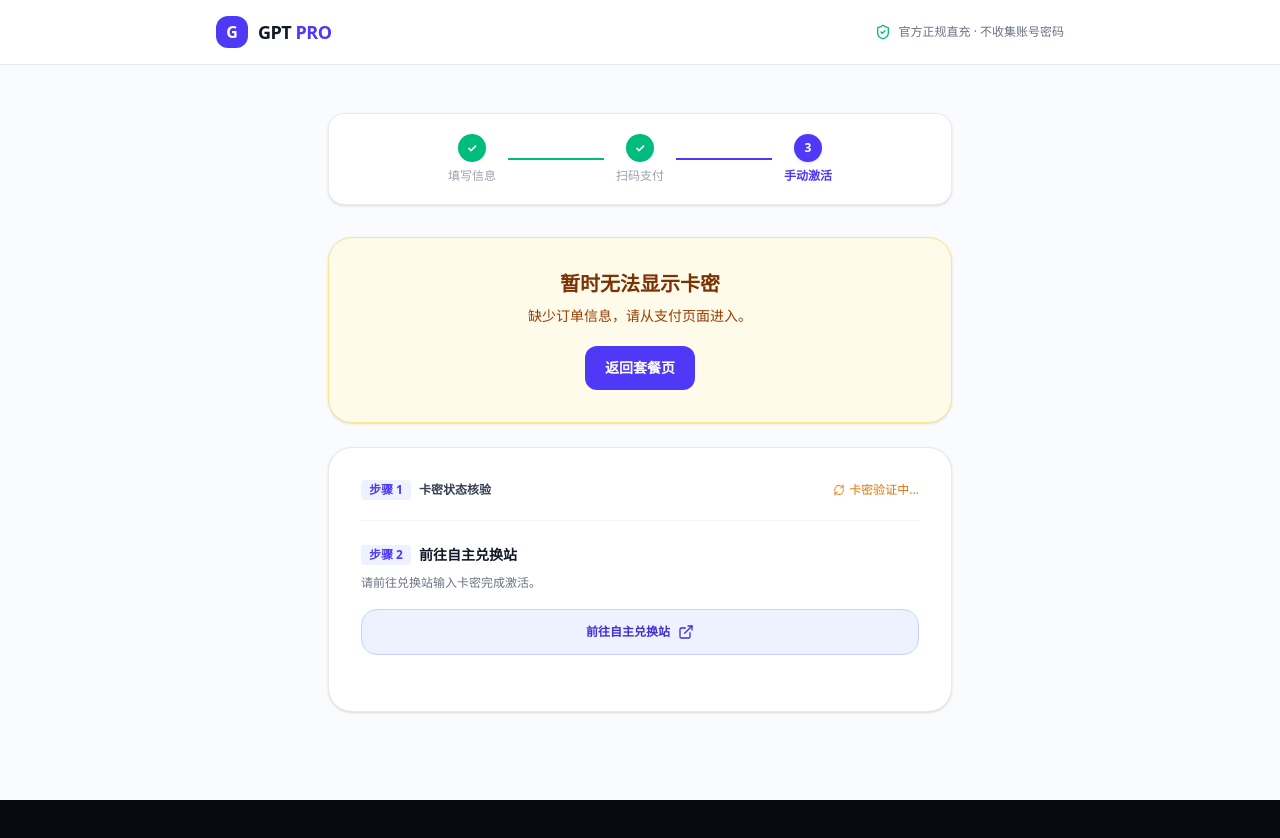
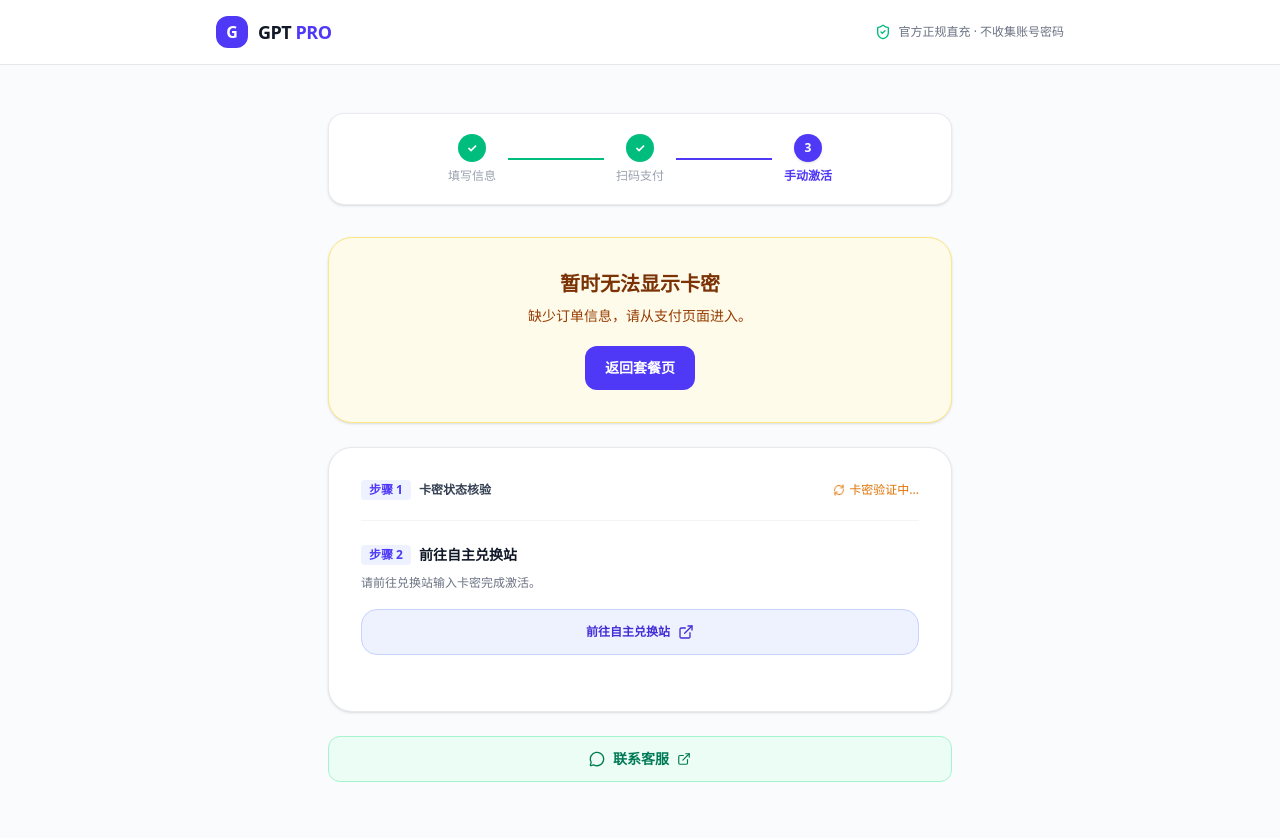
Before and after one commit to hamizhi/hmizh-site, a Next.js app: page /recharge in a window 1280 px wide. Shown: the top 838 px of the page. Before the commit the page ends 800 px from the top, so only its background shows below. Built offline with nearby package versions, Linux system fonts and the light colour scheme; a web font is replaced by a local one.

Commit message:
在支付状态页添加联系客服

```diff
--- a/app/pay/page.tsx
+++ b/app/pay/page.tsx
@@ -2,7 +2,7 @@
 
 import Link from "next/link";
 import { useEffect, useRef, useState } from "react";
-import { ArrowLeft, Clock3, ExternalLink, ShieldAlert } from "lucide-react";
+import { ArrowLeft, Clock3, ExternalLink, MessageCircle, ShieldAlert } from "lucide-react";
 import QRCode from "qrcode";
 
 type Draft = {
@@ -187,6 +187,16 @@ export default function PayPage() {
             <ShieldAlert className="mt-0.5 h-4 w-4 shrink-0" />
             支付完成后系统会自动核验订单，确认成功后进入卡密页面。请不要重复支付。
           </div>
+          <a
+            href="https://work.weixin.qq.com/ca/cawcde79046e43fa0b"
+            target="_blank"
+            rel="noopener noreferrer"
+            className="mb-4 flex w-full items-center justify-center gap-2 rounded-xl border border-emerald-200 bg-emerald-50 px-4 py-3 text-sm font-bold text-emerald-700 transition-colors hover:bg-emerald-100"
+          >
+            <MessageCircle className="h-4 w-4" />
+            联系客服
+            <ExternalLink className="h-3.5 w-3.5" />
+          </a>
           <p className="mt-4 text-[11px] text-gray-400">付款后请停留在此页面，系统会自动检测支付结果。</p>
         </section>
       </main>
--- a/app/recharge/page.tsx
+++ b/app/recharge/page.tsx
@@ -7,6 +7,7 @@ import {
   CheckCircle2,
   Clipboard,
   ExternalLink,
+  MessageCircle,
   RefreshCw,
   ShieldCheck,
   Zap,
@@ -194,6 +195,16 @@ export default function RechargePage() {
             <a href="https://chatgpt.com/" target="_blank" rel="noreferrer" className="inline-flex items-center gap-2 rounded-xl bg-indigo-600 px-8 py-3.5 text-sm font-bold text-white shadow-md shadow-indigo-500/25 hover:bg-indigo-700">前往 ChatGPT 查验权益 <ExternalLink className="h-4 w-4" /></a>
           </section>
         )}
+        <a
+          href="https://work.weixin.qq.com/ca/cawcde79046e43fa0b"
+          target="_blank"
+          rel="noopener noreferrer"
+          className="mt-6 flex w-full items-center justify-center gap-2 rounded-xl border border-emerald-200 bg-emerald-50 px-4 py-3 text-sm font-bold text-emerald-700 transition-colors hover:bg-emerald-100"
+        >
+          <MessageCircle className="h-4 w-4" />
+          联系客服
+          <ExternalLink className="h-3.5 w-3.5" />
+        </a>
       </main>
     </div>
   );
```
